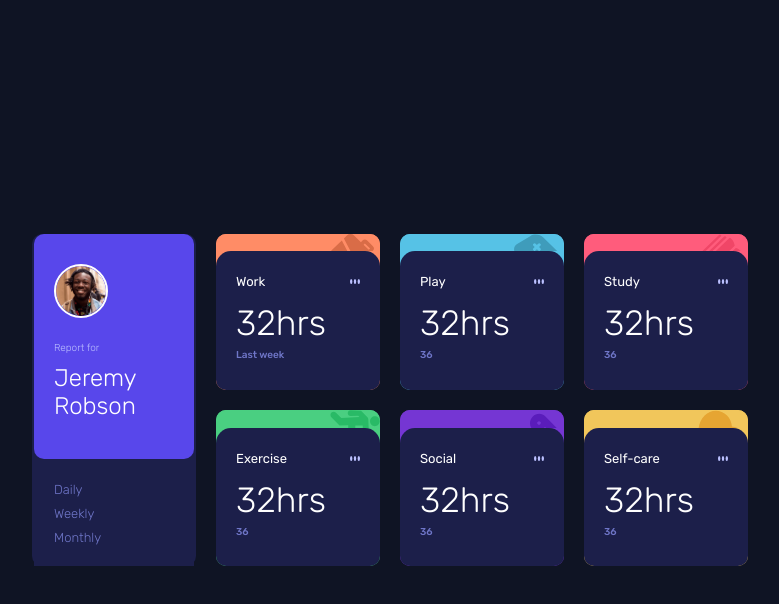
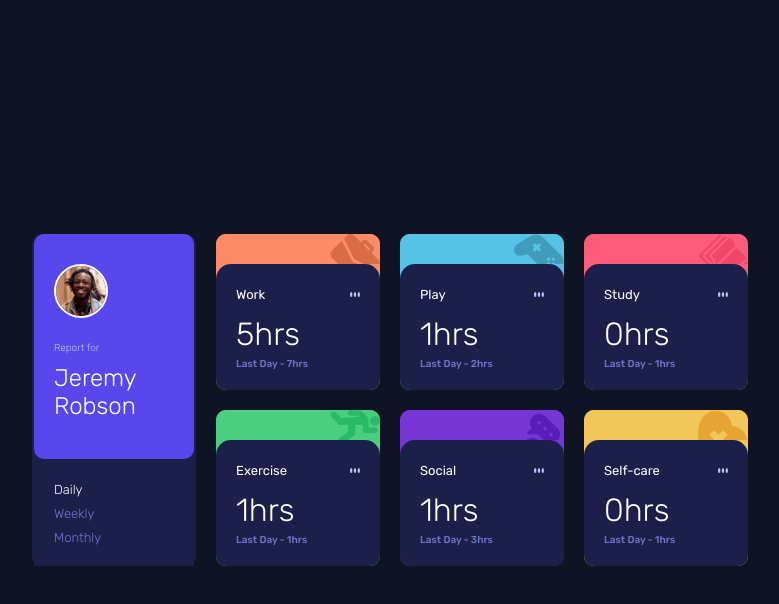
Before and after one commit to AlyssonPsilva/projects-frontendmentor, a plain HTML site: page time-dashboard/index.html in a window 1280 px wide. Both pictures are taken after a click on the link "Daily". Shown: the whole page, without its empty margins (250-1029 px from the left). Drawn offline with Linux system fonts and the light colour scheme.

Commit message:
javascript funcionallity complete

```diff
--- a/time-dashboard/index.html
+++ b/time-dashboard/index.html
@@ -108,6 +108,6 @@
             </section>
         </main>
     </div>
-
+    <script type="text/javascript" src="script.js"></script>
 </body>
 </html>
--- a/time-dashboard/script.js
+++ b/time-dashboard/script.js
@@ -0,0 +1,171 @@
+const dataList=[
+  {
+    "title": "Work",
+    "timeframes": {
+      "daily": {
+        "current": 5,
+        "previous": 7
+      },
+      "weekly": {
+        "current": 32,
+        "previous": 36
+      },
+      "monthly": {
+        "current": 103,
+        "previous": 128
+      }
+    }
+  },
+  {
+    "title": "Play",
+    "timeframes": {
+      "daily": {
+        "current": 1,
+        "previous": 2
+      },
+      "weekly": {
+        "current": 10,
+        "previous": 8
+      },
+      "monthly": {
+        "current": 23,
+        "previous": 29
+      }
+    }
+  },
+  {
+    "title": "Study",
+    "timeframes": {
+      "daily": {
+        "current": 0,
+        "previous": 1
+      },
+      "weekly": {
+        "current": 4,
+        "previous": 7
+      },
+      "monthly": {
+        "current": 13,
+        "previous": 19
+      }
+    }
+  },
+  {
+    "title": "Exercise",
+    "timeframes": {
+      "daily": {
+        "current": 1,
+        "previous": 1
+      },
+      "weekly": {
+        "current": 4,
+        "previous": 5
+      },
+      "monthly": {
+        "current": 11,
+        "previous": 18
+      }
+    }
+  },
+  {
+    "title": "Social",
+    "timeframes": {
+      "daily": {
+        "current": 1,
+        "previous": 3
+      },
+      "weekly": {
+        "current": 5,
+        "previous": 10
+      },
+      "monthly": {
+        "current": 21,
+        "previous": 23
+      }
+    }
+  },
+  {
+    "title": "Self Care",
+    "timeframes": {
+      "daily": {
+        "current": 0,
+        "previous": 1
+      },
+      "weekly": {
+        "current": 2,
+        "previous": 2
+      },
+      "monthly": {
+        "current": 7,
+        "previous": 11
+      }
+    }
+  }
+]
+
+const btns= document.querySelectorAll(".nav-link");
+const timeList=document.querySelectorAll(".card-time");
+const timePrevious=document.querySelectorAll(".previous");
+const cardsTime=document.querySelectorAll(".card-time");
+
+
+
+function changeTime(value){
+  if (value==0) {
+    for(i=0; i<=cardsTime.length; i++){
+      cardsTime[i].innerText= dataList[i].timeframes.daily.current + "hrs";
+      timePrevious[i].innerText= "Last Day"+" "+"-"+" "+dataList[i].timeframes.daily.previous + "hrs";
+
+    }
+
+  }
+    else if(value==1){
+      for(i=0; i<=cardsTime.length; i++){
+      cardsTime[i].innerText= dataList[i].timeframes.weekly.current + "hrs";
+      timePrevious[i].innerText= "Last Week"+" "+"-"+" "+dataList[i].timeframes.weekly.previous + "hrs";
+
+      }
+
+    }
+    else if(value==2){
+      for(i=0; i<=cardsTime.length; i++){
+      cardsTime[i].innerText= dataList[i].timeframes.monthly.current + "hrs";
+      timePrevious[i].innerText= "Last Month"+" "+"-"+" "+dataList[i].timeframes.monthly.previous + "hrs";
+      }
+
+    }
+
+  }
+
+
+    btns[1].classList.add("active-link");
+
+     btns.forEach((btn, i) => {
+        btn.addEventListener("click", () => {
+
+         switch(i){
+          case 0:
+          btns[0].classList.add("active-link");
+          btns[1].classList.remove("active-link");
+          btns[2].classList.remove("active-link");
+          break;
+          case 1:
+          btns[1].classList.add("active-link");
+          btns[0].classList.remove("active-link");
+          btns[2].classList.remove("active-link");
+          break;
+          case 2:
+          btns[2].classList.add("active-link");
+          btns[1].classList.remove("active-link");
+          btns[0].classList.remove("active-link");
+          break;
+
+         }
+
+         changeTime(i);
+
+
+        });
+      });
+
+      changeTime(1);
--- a/time-dashboard/styles.css
+++ b/time-dashboard/styles.css
@@ -31,14 +31,16 @@ body{
 	width: 100%;
 	height: 100vh;
 }
+
 #dashboard{
 	display: grid;
 	grid-template-columns: repeat(4, 1fr);
-	grid-template-rows: 1fr 1fr;
+	grid-template-rows: repeat(2, 1fr );
 	grid-column-gap: 20px;
 	grid-row-gap: 20px;
 	width: 100%;
 	height: 100%;
+	justify-content: center;
 
 
 }
@@ -99,21 +101,18 @@ body{
 	margin-bottom: 5px;
 }
 
-#dashboard-nav a{
+.nav-link {
 	text-decoration: none;
 	color: var(--desaturated-blue);
 	font-size: small;
 	font-weight: 300;
 }
-#dashboard-nav a:hover{
+.nav-link:hover{
 	color: white;
 	transition-duration: 0.4s;
 
 }
-#dashboard-nav a:active{
-	color: white;
 
-}
 .dashboard-card{
 	display: flex;
 	flex-direction: column;
@@ -122,10 +121,11 @@ body{
 	position: relative;
 
 
+
 }
 .card-top-bg{
 	width: 100%;
-	height: 20%;
+	height: 40%;
 	border-top-left-radius: 10px;
 	border-top-right-radius: 10px;
 
@@ -219,7 +219,7 @@ body{
 
 }
 .card-time{
-	font-size: 35px;
+	font-size: xx-large;
 	font-weight: 300;
 	margin: 0;
 	margin-bottom: 5px;
@@ -231,3 +231,6 @@ body{
 	color: var(--desaturated-blue);
 	margin: 0;
 }
+.active-link{
+	color: white;
+}
```
